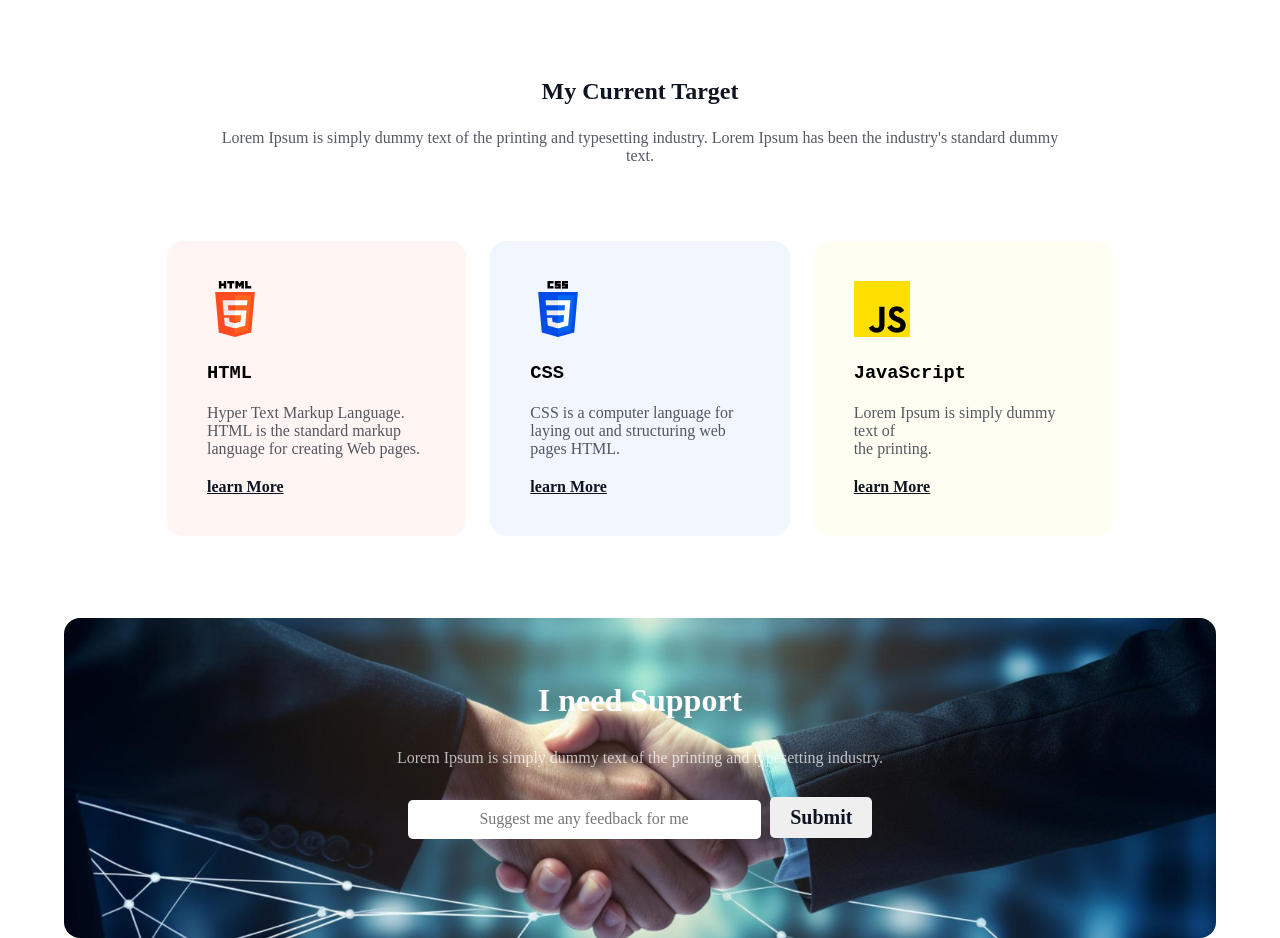
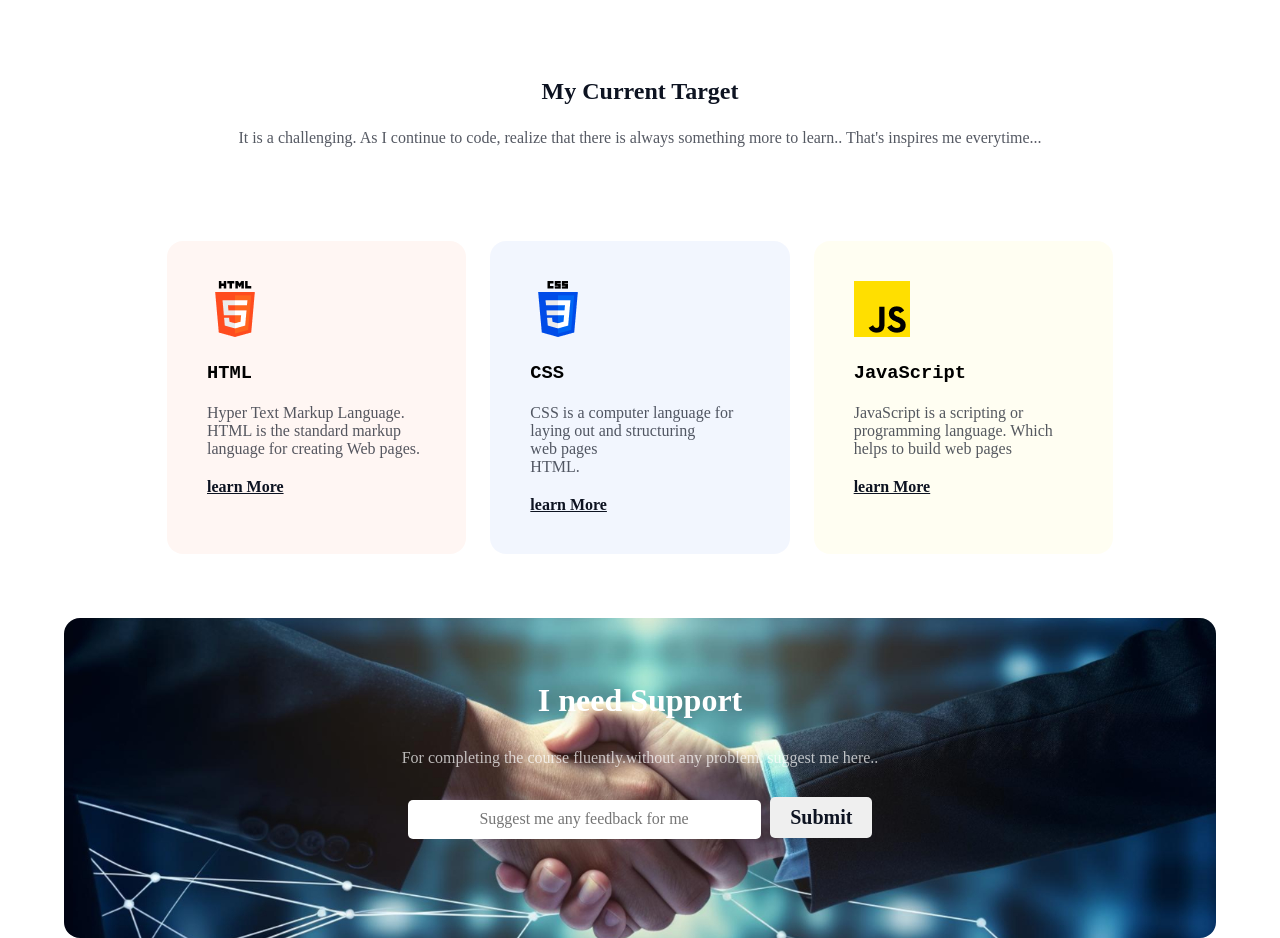
Before and after one commit to Ratul-omi/first-assignment, a plain HTML site: page index.html in a window 1280 px wide. Shown: the part 2880-3818 px from the top of the page. Drawn offline with Linux system fonts and the light colour scheme; a web font is replaced by a local one.

Commit message:
added final part

```diff
--- a/index.html
+++ b/index.html
@@ -93,8 +93,7 @@
         <section class="second-parts">
             <div class="second-part">
                 <h2>My Current Target</h2>
-                <p>Lorem Ipsum is simply dummy text of the printing and typesetting industry. Lorem Ipsum has been the
-                    industry's standard dummy text.
+                <p> It is a challenging. As I continue to code, realize that there is always something more to learn.. That's inspires me everytime...
                 </p>
             </div>
             <div class="second-parts-box">
@@ -112,7 +111,7 @@
                             <img src="assets/css.png" alt="">
                         </div>
                         <h3 class="second-part-box-h2">CSS</h3>
-                        <p class="second-part-box-p">CSS is a computer language for laying out and structuring web pages HTML.</p>
+                        <p class="second-part-box-p">CSS is a computer language for laying out and structuring <br> web pages <br> HTML.</p>
                          <a class="second-part-box-h4" target="_blank" href="https://css-tricks.com/">learn More</a>
                     </div>
                     <div class="second-part-box3">
@@ -120,7 +119,7 @@
                             <img src="assets/js.png" alt="">
                         </div>
                         <h3 class="second-part-box-h2">JavaScript</h3>
-                        <p class="second-part-box-p">Lorem Ipsum is simply dummy text of <br> the printing.</p>
+                        <p class="second-part-box-p">JavaScript is a scripting or programming language. Which helps to build web pages</p>
                         <a class="second-part-box-h4" target="_blank" href="https://www.javascript.com/">learn More</a>
                     </div>
                 </div>
@@ -131,7 +130,7 @@
           <section id="connect me" class="fourth-parts">
             <div class="fourth-part">
                 <h2>I need Support</h2>
-                <p>Lorem Ipsum is simply dummy text of the printing and typesetting industry.</p>
+                <p> For completing the course fluently.without any problem. suggest me here..</p>
                 <div>
                     <input type="text" placeholder="Suggest me any feedback for me" name="" id="">
                     <input class="btn" type="button" value="Submit">
```
